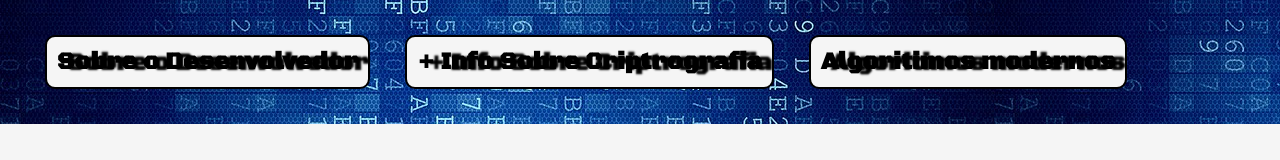
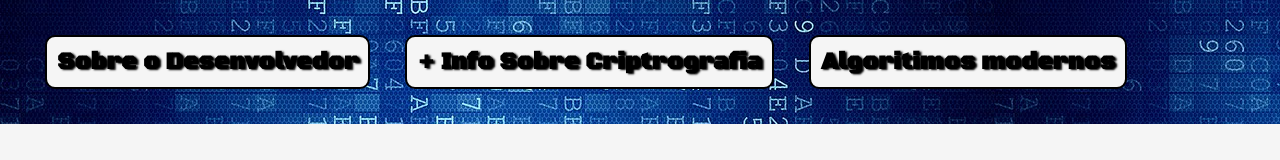
Before and after one commit to dilione-junior/criptografia_node_js, a plain HTML site: page index.html in a window 1280 px wide. Shown: the top 160 px of the page. Drawn offline with Linux system fonts and the light colour scheme; a web font is replaced by a local one.

Commit message:
Update estiloPag.css

```diff
--- a/estilos/estiloPag.css
+++ b/estilos/estiloPag.css
@@ -37,7 +37,7 @@
     color:var(--cor-primaria);
     padding: 0.625rem 0.625rem;
     text-decoration: none;
-    text-shadow: 10px 0.0625rem 2px var(--cor-primaria);
+    text-shadow: 2px 0.0625rem 2px var(--cor-primaria);
     background-color: var(--cor-secundaria);
 }
 
```
